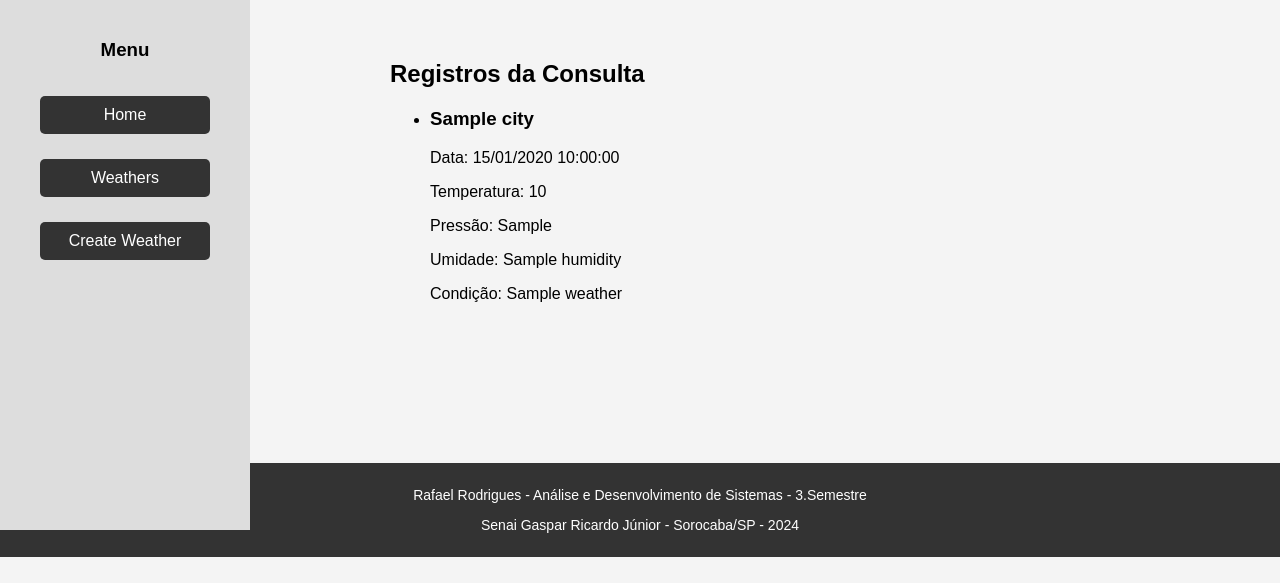
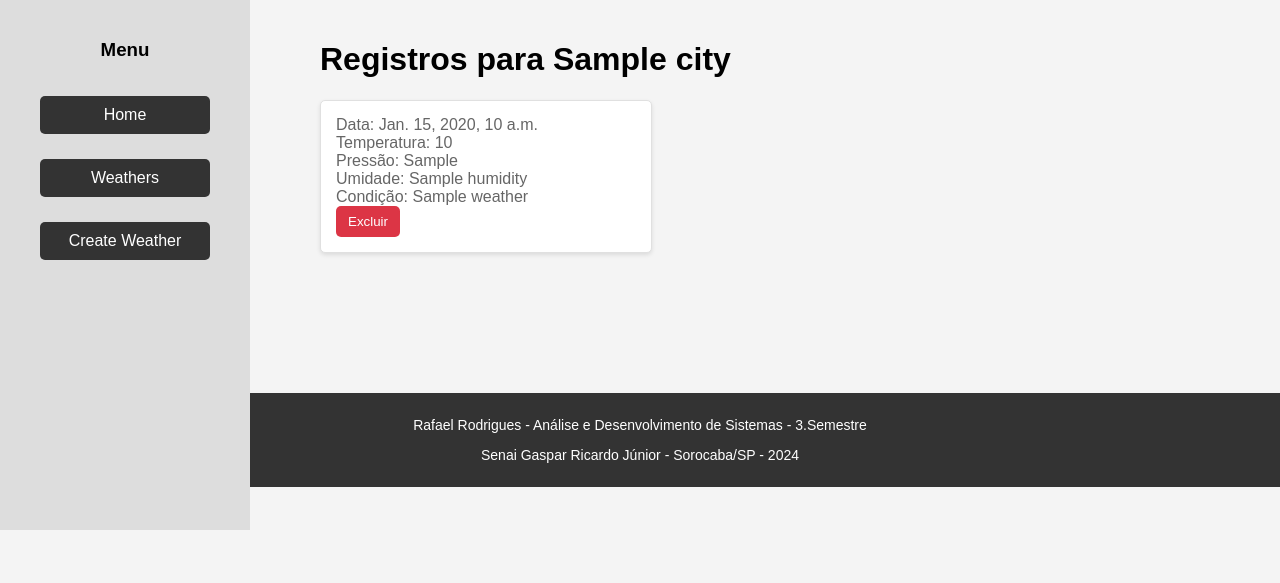
Before and after one commit to RafaelRodrigues44/api_wheather, a Django app: template api_tempo/templates/weather_field.html in a window 1280 px wide. Shown: the part 100-683 px from the top of the page. Run offline with Django 5.2, Linux system fonts and the light colour scheme; the template is opened without the code that fills it: most values are stand-ins (such as "Sample title", 1, 10 or a date in 2020).

Commit message:
create find by city function

```diff
--- a/api_tempo/models/weatherModel.py
+++ b/api_tempo/models/weatherModel.py
@@ -22,5 +22,7 @@ class WeatherModel(models.Model):
             return object.__getattribute__(self, name).strftime("%d/%m/%Y %H:%M:%S")
         elif name == '_id':
             return object.__getattribute__(self, 'id')
+        elif name == 'city':
+            return object.__getattribute__(self, 'city')
         else:
             return object.__getattribute__(self, name)
--- a/api_tempo/templates/weather_field.html
+++ b/api_tempo/templates/weather_field.html
@@ -1,43 +1,85 @@
 {% extends 'base.html' %}
 
-{% block title %}Search Results{% endblock %}
+{% block title %}Weather City{% endblock %}
 
 {% block content %}
-<div class="container">
-    <h2 class="text-center">Registros da Consulta</h2>
-
-    <div class="weather-list-container">
-        <ul class="weather-list">
-            {% for record in weather_records %}
-            <li class="weather-item card">
-                <div class="card-body">
-                    <h3 class="card-title">{{ record.city }}</h3>
-                    <p class="card-text">Data: {{ record.date|date:"d/m/Y H:i:s" }}</p>
-                    <p class="card-text">Temperatura: {{ record.temperature }}</p>
-                    <p class="card-text">Pressão: {{ record.atmosphericPressure }}</p>
-                    <p class="card-text">Umidade: {{ record.humidity }}</p>
-                    <p class="card-text">Condição: {{ record.weather }}</p>
-                    <div>
-                    </div>
-                </div>
-            </li>
-            {% endfor %}
-        </ul>
-    </div>
-</div>
 
 <style>
-    .container {
-        max-width: 800px;
-        margin: 0 auto;
-        padding: 20px;
+    /* Estilos para os cards de clima */
+    .user-card {
+        width: 300px;
+        background-color: #ffffff;
+        border: 1px solid #e0e0e0;
+        border-radius: 5px;
+        padding: 15px;
+        margin-bottom: 20px;
+        box-shadow: 0 2px 4px rgba(0, 0, 0, 0.1);
     }
 
-    .weather-item {
-        margin-bottom: 20px;
+    .user-card h3 {
+        margin-top: 0;
+        margin-bottom: 10px;
+        font-size: 18px;
+        color: #333333;
+    }
+
+    .user-card p {
+        margin: 0;
+        color: #666666;
+    }
+
+    .user-card .delete-btn {
+        background-color: #dc3545;
+        color: #ffffff;
+        border: none;
+        padding: 8px 12px;
+        border-radius: 5px;
+        cursor: pointer;
+        transition: background-color 0.3s ease;
+    }
+
+    .user-card .delete-btn:hover {
+        background-color: #c82333;
+    }
+
+    .user-card .message {
+        color: #666666;
     }
 </style>
 
-<script>
-</script>
+<!-- Título dinâmico -->
+<h1>Registros para {{ weather_records.0.city }}</h1>
+
+{% for record in weather_records %}
+    <div class="user-card">
+        <p>Data: {{ record.date }}</p>
+        <p>Temperatura: {{ record.temperature }}</p>
+        <p>Pressão: {{ record.atmosphericPressure }}</p>
+        <p>Umidade: {{ record.humidity }}</p>
+        <p>Condição: {{ record.weather }}</p>
+        <div>
+            {% if record.id %}
+                <!-- Verifique se o registro possui um ID válido -->
+                <button class="delete-btn btn btn-danger" data-pk="{{ record.id }}" data-delete-url="{% url 'weather-delete' pk=record.id %}">Excluir</button>
+            {% else %}
+                <!-- Se o registro não tiver um ID válido, exiba uma mensagem -->
+                <p class="message">ID vazio</p>
+            {% endif %}
+        </div>
+    </div>
+
+    <script>
+        document.querySelectorAll('.delete-btn').forEach(function(button) {
+            button.addEventListener('click', function() {
+                var deleteUrl = button.dataset.deleteUrl;
+                if (confirm('Tem certeza que deseja excluir este registro?')) {
+                    window.location.href = deleteUrl;
+                }
+            });
+        });
+    </script>
+{% empty %}
+    <p>Nenhum registro encontrado.</p>
+{% endfor %}
+
 {% endblock %}
--- a/api_tempo/urls/urls.py
+++ b/api_tempo/urls/urls.py
@@ -3,7 +3,7 @@ from ..view.weatherCreateView import WeatherInsert
 #from ..view.weatherUpdateView import WeatherUpdateView
 from ..view.weatherListView import WeatherView
 from ..view.weatherDeleteView import WeatherDeleteView
-#from ..view.weatherFindBy import WeatherFindBy
+from ..view.weatherFindFieldView import FindCityView
 from ..view.renderView import home
 
 url_patterns = [
@@ -12,5 +12,5 @@ url_patterns = [
     path('weather/create/', WeatherInsert.as_view(), name='weather-create'),
     #path('weather/<int:pk>/update/', WeatherUpdateView.as_view(), name='weather-update'),
     path('weather/delete/<str:pk>', WeatherDeleteView.as_view(), name='weather-delete'),
-    #path('weather/<str:city>/city/', WeatherFindBy.as_view(), name='weather-city'),
+    path('weather/city/<str:city>/', FindCityView.as_view(), name='weather-city'),
 ]
```
Also changed, not shown: api_tempo/repositories.py (+14 -15 lines), api_tempo/serializers/weatherSerializer.py (+11 -9 lines), api_tempo/templates/weather_list.html (+62 -1 lines), api_tempo/view/weatherFindFieldView.py (+29 -0 lines).
